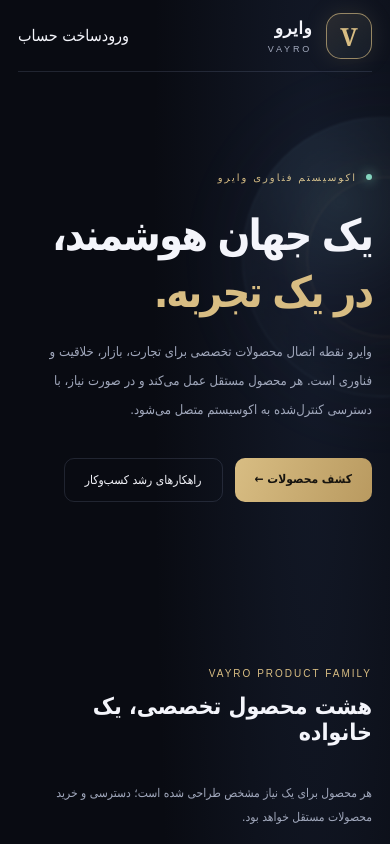
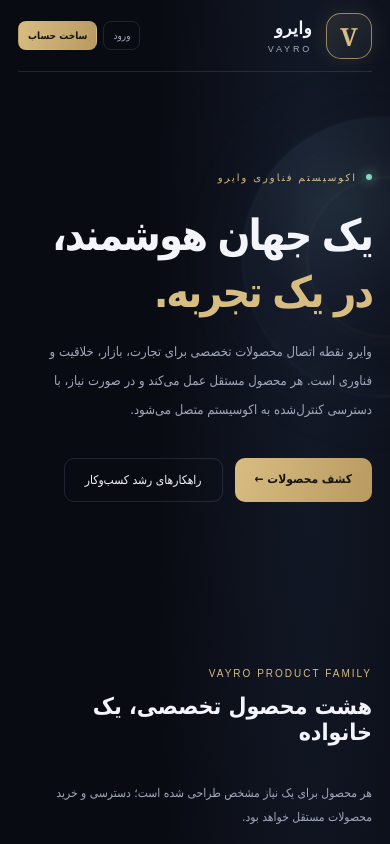
Before and after one commit to gavad54/zelmira-one-, a Next.js app: page / in a window 390 px wide. Shown: the top 844 px of the page. Built offline with nearby package versions, Linux system fonts and the light colour scheme.

Commit message:
Style homepage account navigation for mobile

```diff
--- a/src/app/globals.css
+++ b/src/app/globals.css
@@ -103,3 +103,9 @@ a{color:inherit;text-decoration:none}
 .auth-panel button:disabled{opacity:.55;cursor:not-allowed}
 .auth-panel p{font-size:12px;line-height:2;color:var(--muted);overflow-wrap:anywhere}
 .auth-panel a{color:var(--ice);font-size:12px}
+
+
+.home-auth-nav{display:flex;align-items:center;gap:10px}
+.home-auth-nav a{font-size:11px;color:var(--muted);padding:10px 13px;border:1px solid var(--line);border-radius:8px}
+.home-auth-nav a:last-child{color:#17140f;background:linear-gradient(110deg,#d8bd83,#b99a60);border-color:transparent;font-weight:700}
+@media(max-width:520px){.home-auth-nav{gap:6px}.home-auth-nav a{font-size:10px;padding:8px 9px}}
```
